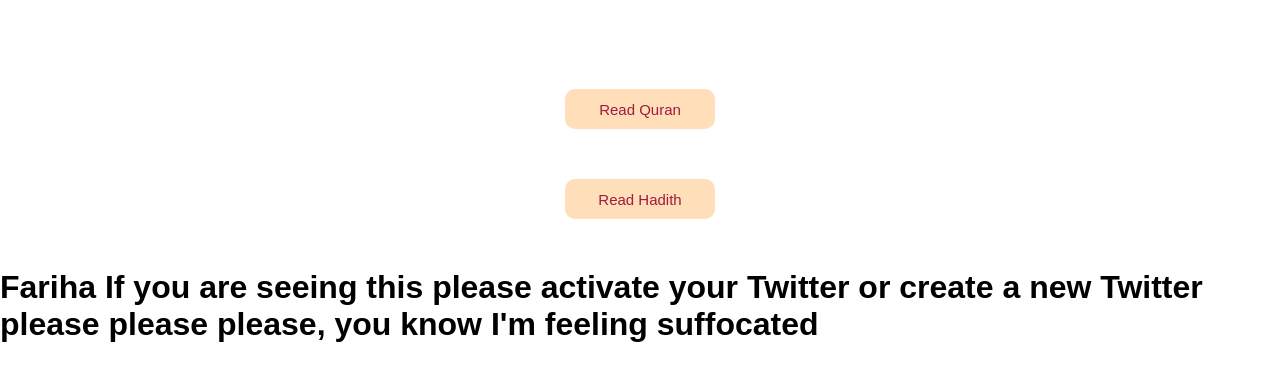
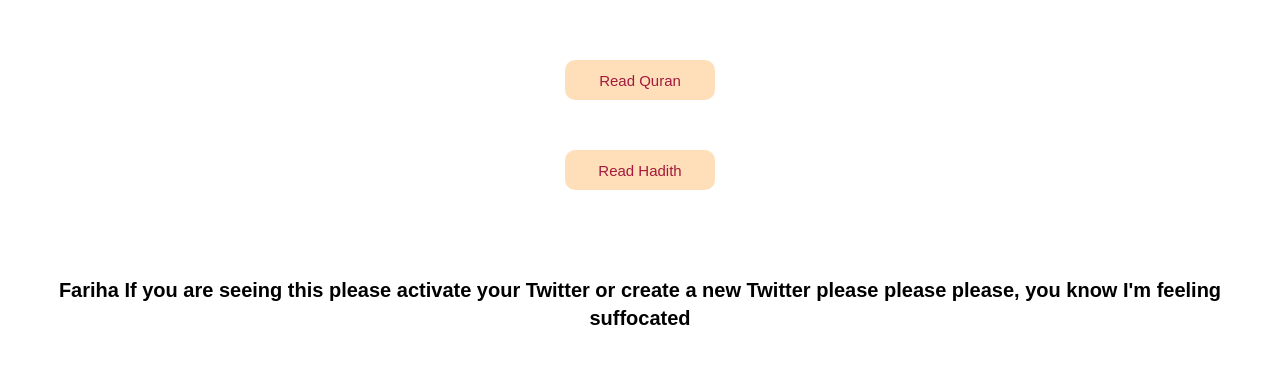
Before and after one commit to amitdss012/Quran, a React (Vite) app: page / in a window 1280 px wide. Shown: the part 184-564 px from the top of the page. Built offline with nearby package versions, Linux system fonts and the light colour scheme.

Commit message:
Update index.css

```diff
--- a/src/index.css
+++ b/src/index.css
@@ -96,3 +96,13 @@
     padding: 10px;
     border-radius: 10px;
 }
+
+.fariha-message{
+    text-align: center;
+     margin-top: 1rem;
+    margin-bottom: 1.25rem;
+    font-size: 1.25rem;
+    line-height: 1.75rem;
+    font-weight: 700;
+    padding: 1.25rem;
+}
```
